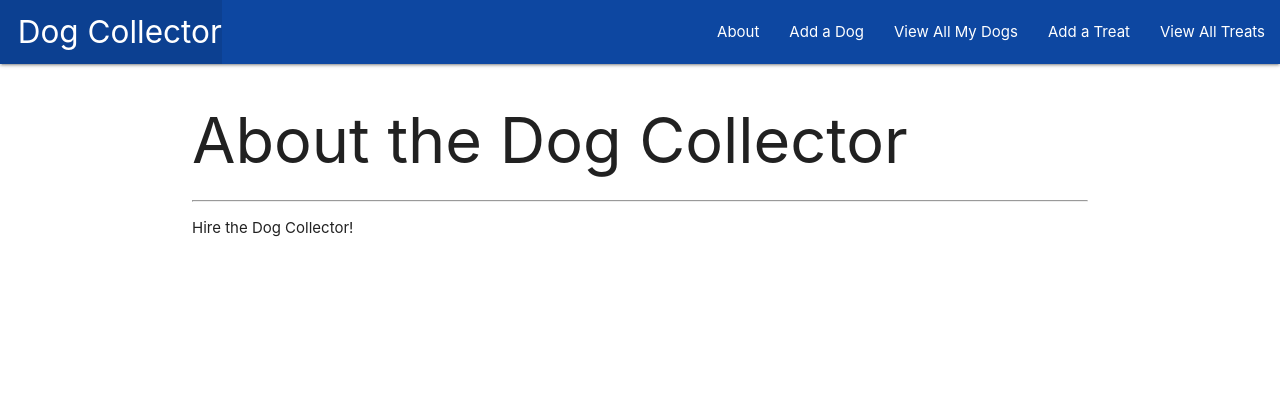
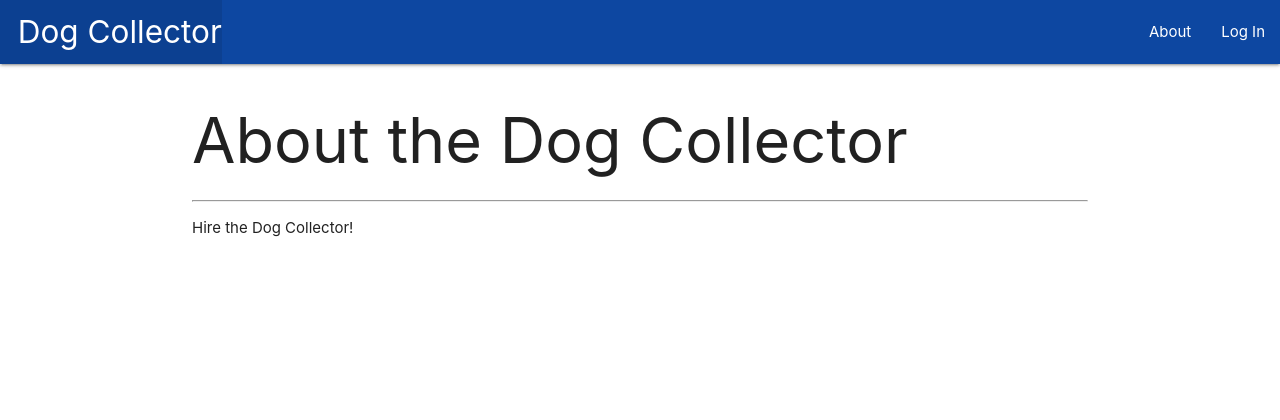
Before and after one commit to benburgos/dogcollector, a Django app: page /about/ in a window 1280 px wide. Shown: the top 420 px of the page. Run offline with Django 4.2, Linux system fonts and the light colour scheme.

Commit message:
adds conditional nav

```diff
--- a/main_app/templates/base.html
+++ b/main_app/templates/base.html
@@ -29,10 +29,15 @@
           </ul>
           <ul class="right">
             <li><a href="{% url 'about' %}">About</a></li>
+          {% if user.is_authenticated %}
             <li><a href="{% url 'dogs_create' %}">Add a Dog</a></li>
             <li><a href="{% url 'index' %}">View All My Dogs</a></li>
             <li><a href="{% url 'treats_create' %}">Add a Treat</a></li>
             <li><a href="{% url 'treats_index' %}">View All Treats</a></li>
+            <li><a href="{% url 'logout' %}">Log Out</a></li>
+          {% else %}
+            <li><a href="{% url 'login' %}">Log In</a></li>
+          {% endif %}
           </ul>
         </div>
       </nav>
```
